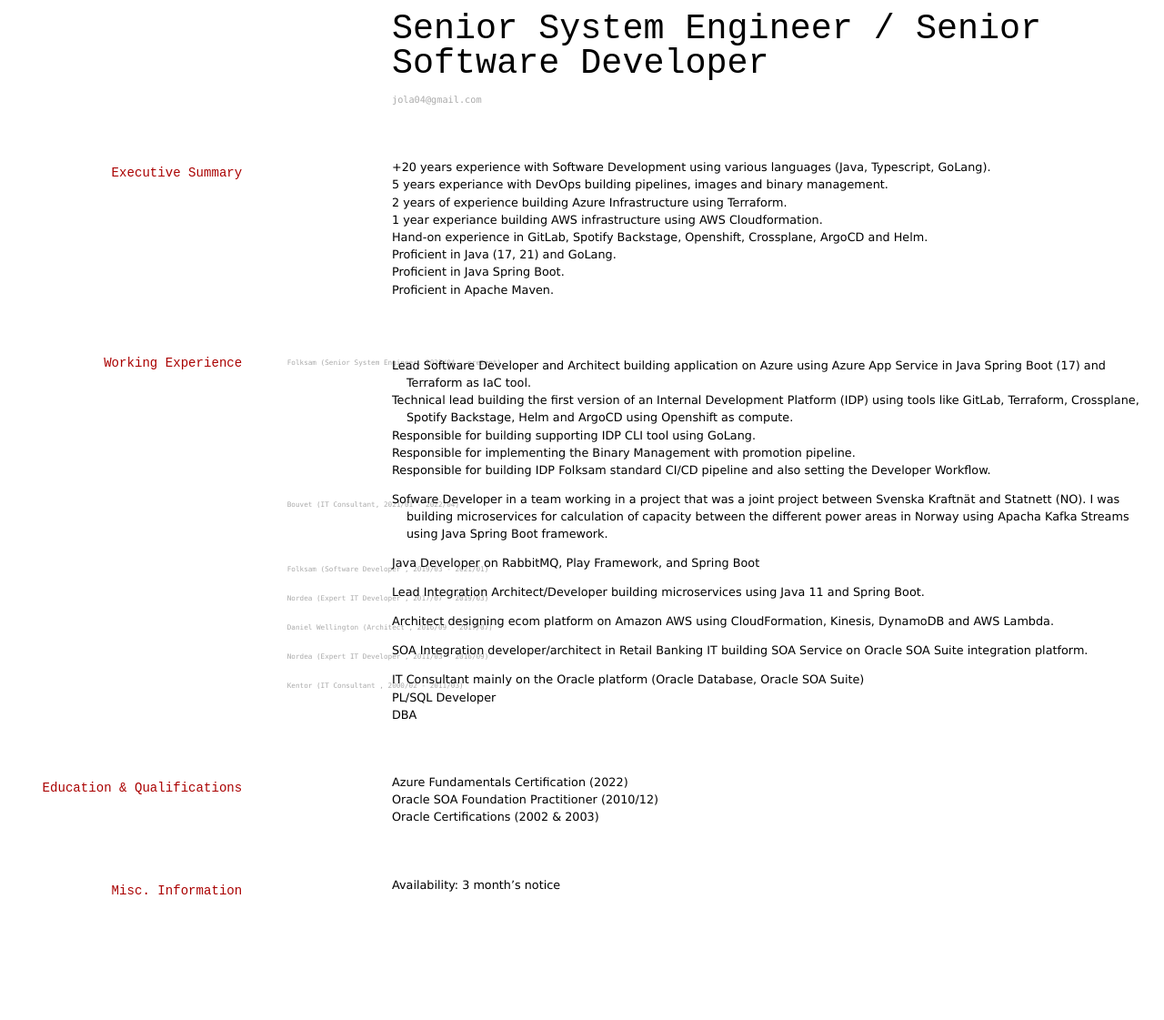
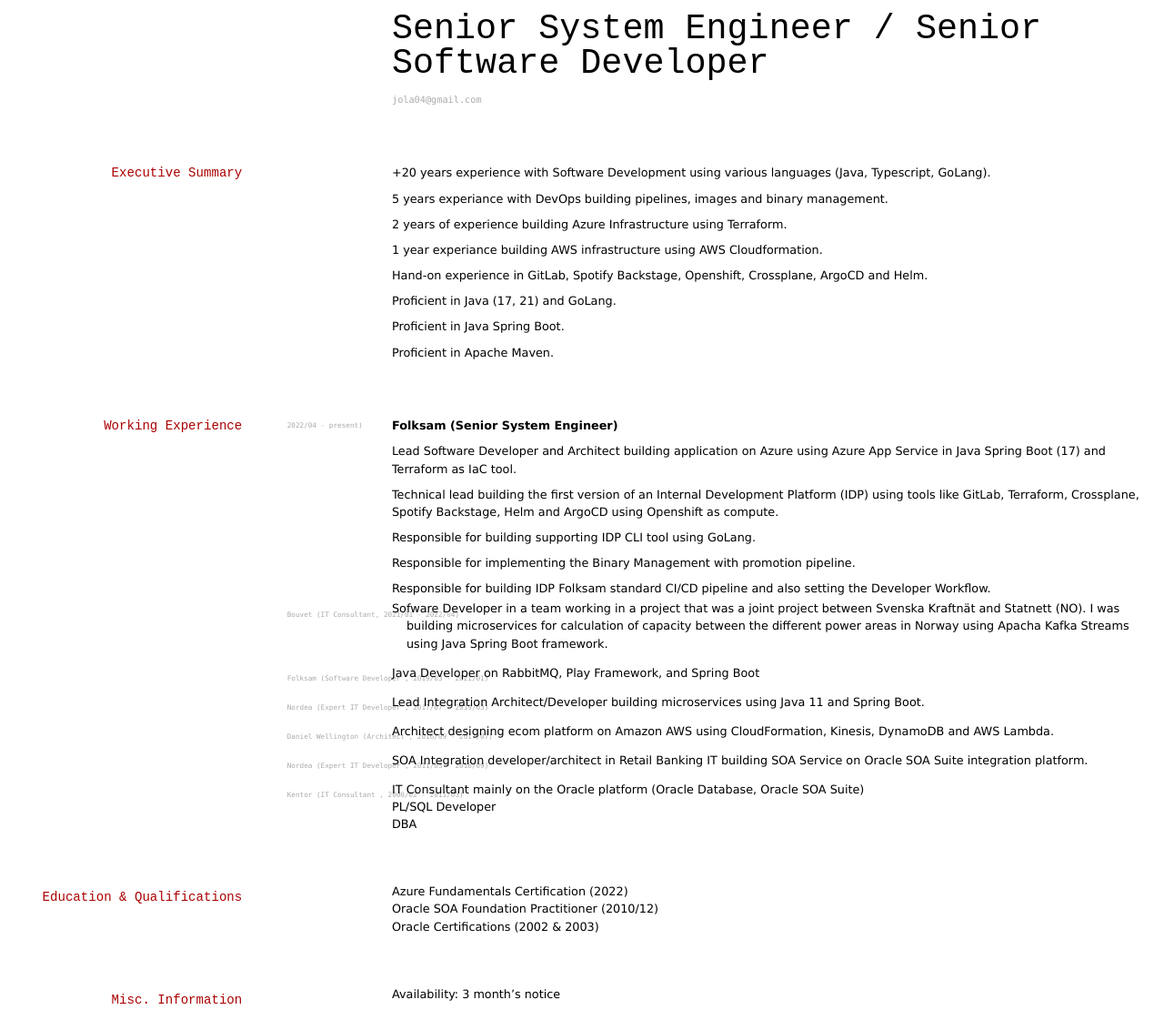
Before and after one commit to johanglarsson/cv, a Jekyll site: the page built from index.md, in a window 1280 px wide. Shown: the whole page at 91% size. Built offline with Jekyll 4.4.1, drawn with Linux system fonts in a browser that asks for light colours; before the commit the page ends 1001 px from its top, so only the background shows below that.

```diff
--- a/index.md
+++ b/index.md
@@ -11,24 +11,36 @@ title: Johan Larsson's CV
 
 ## Executive Summary
 
-- +20 years experience with Software Development using various languages (Java, Typescript, GoLang).
-- 5 years experiance with DevOps building pipelines, images and binary management.
-- 2 years of experience building Azure Infrastructure using Terraform.
--  1 year experiance building AWS infrastructure using AWS Cloudformation.
--  Hand-on experience in GitLab, Spotify Backstage, Openshift, Crossplane, ArgoCD and Helm.
--  Proficient in Java (17, 21) and GoLang.
--  Proficient in Java Spring Boot.
--  Proficient in Apache Maven.
+ +20 years experience with Software Development using various languages (Java, Typescript, GoLang).
+
+ 5 years experiance with DevOps building pipelines, images and binary management.
+
+ 2 years of experience building Azure Infrastructure using Terraform.
+
+  1 year experiance building AWS infrastructure using AWS Cloudformation.
+
+  Hand-on experience in GitLab, Spotify Backstage, Openshift, Crossplane, ArgoCD and Helm.
+
+  Proficient in Java (17, 21) and GoLang.
+
+  Proficient in Java Spring Boot.
+
+  Proficient in Apache Maven.
 
 ## Working Experience
 
-`Folksam  (Senior System Engineer, 2022/04 - present)`
+`2022/04 - present)`
+__Folksam  (Senior System Engineer)__
 
-- Lead Software Developer and Architect building application on Azure using Azure App Service in Java Spring Boot (17) and Terraform as IaC tool.
-- Technical lead building the first version of an Internal Development Platform (IDP) using tools like GitLab, Terraform, Crossplane, Spotify Backstage, Helm and ArgoCD using Openshift as compute.
-- Responsible for building supporting IDP CLI tool using GoLang.
-- Responsible for implementing the Binary Management with promotion pipeline.
-- Responsible for building IDP Folksam standard CI/CD pipeline and also setting the Developer Workflow.
+ Lead Software Developer and Architect building application on Azure using Azure App Service in Java Spring Boot (17) and Terraform as IaC tool.
+
+ Technical lead building the first version of an Internal Development Platform (IDP) using tools like GitLab, Terraform, Crossplane, Spotify Backstage, Helm and ArgoCD using Openshift as compute.
+
+ Responsible for building supporting IDP CLI tool using GoLang.
+
+ Responsible for implementing the Binary Management with promotion pipeline.
+
+ Responsible for building IDP Folksam standard CI/CD pipeline and also setting the Developer Workflow.
 
 `Bouvet (IT Consultant, 2021/01 - 2022/04)`
 
```
